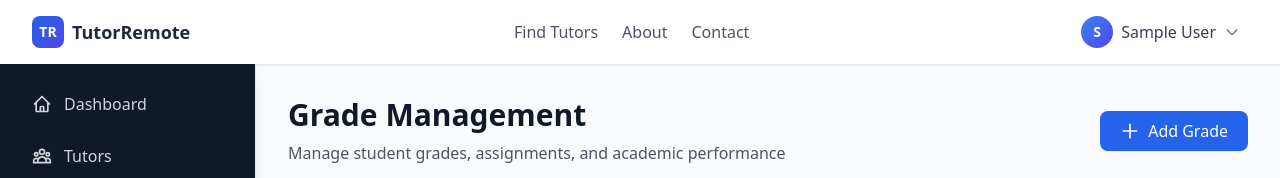
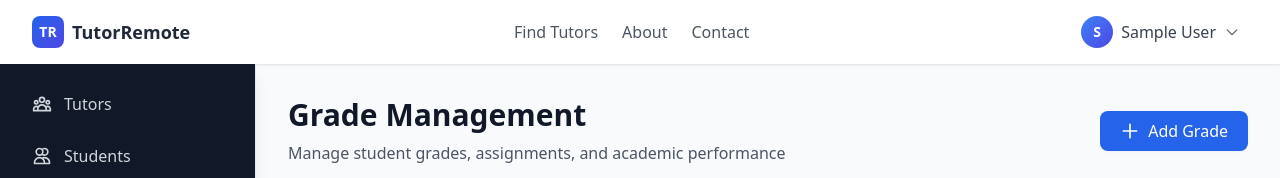
Before and after one commit to Blina16/Laboratori-1-2026, a Vue app in the folder Frontend/: page /admin/grades in a window 1280 px wide. Shown: the top 178 px of the page. Built offline with nearby package versions, Linux system fonts and the light colour scheme; no server answers; sample sign-in values are in the browser's storage.

Commit message:
Admin changes

```diff
--- a/Frontend/src/components/AdminSidebar.vue
+++ b/Frontend/src/components/AdminSidebar.vue
@@ -1,17 +1,6 @@
 <template>
   <aside class="w-64 bg-gray-900 border-r border-gray-200 h-[calc(100vh-4rem)] fixed left-0 top-16 z-50 overflow-y-auto shadow-lg">
     <nav class="p-4 space-y-1">
-      <router-link
-        to="/admin/dashboard"
-        class="flex items-center gap-3 px-4 py-3 rounded-lg transition-colors"
-        :class="isActive('/admin/dashboard') ? 'bg-blue-600 text-white font-semibold' : 'text-gray-300 hover:bg-gray-800'"
-      >
-        <svg class="w-5 h-5" fill="none" stroke="currentColor" viewBox="0 0 24 24">
-          <path stroke-linecap="round" stroke-linejoin="round" stroke-width="2" d="M3 12l2-2m0 0l7-7 7 7M5 10v10a1 1 0 001 1h3m10-11l2 2m-2-2v10a1 1 0 01-1 1h-3m-6 0a1 1 0 001-1v-4a1 1 0 011-1h2a1 1 0 011 1v4a1 1 0 001 1m-6 0h6" />
-        </svg>
-        <span>Dashboard</span>
-      </router-link>
-
       <router-link
         to="/admin/tutors"
         class="flex items-center gap-3 px-4 py-3 rounded-lg transition-colors"
```
